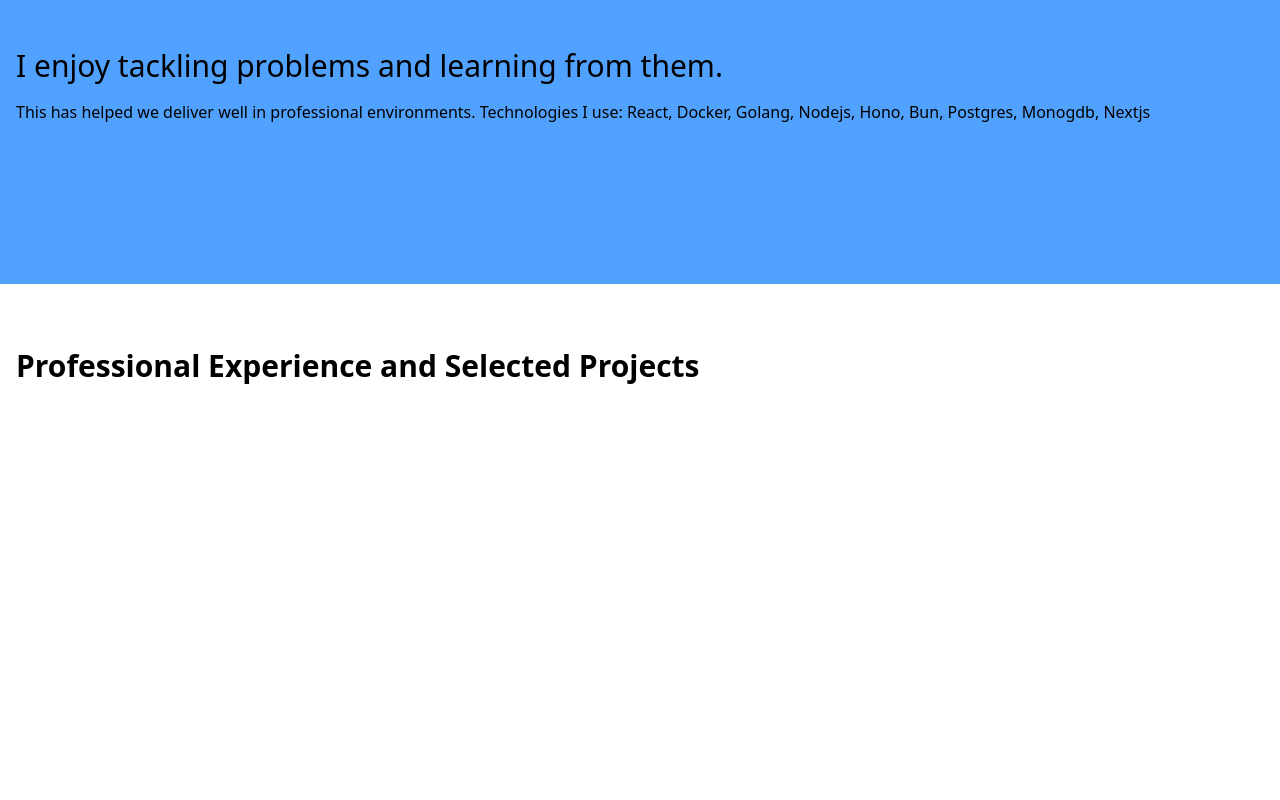
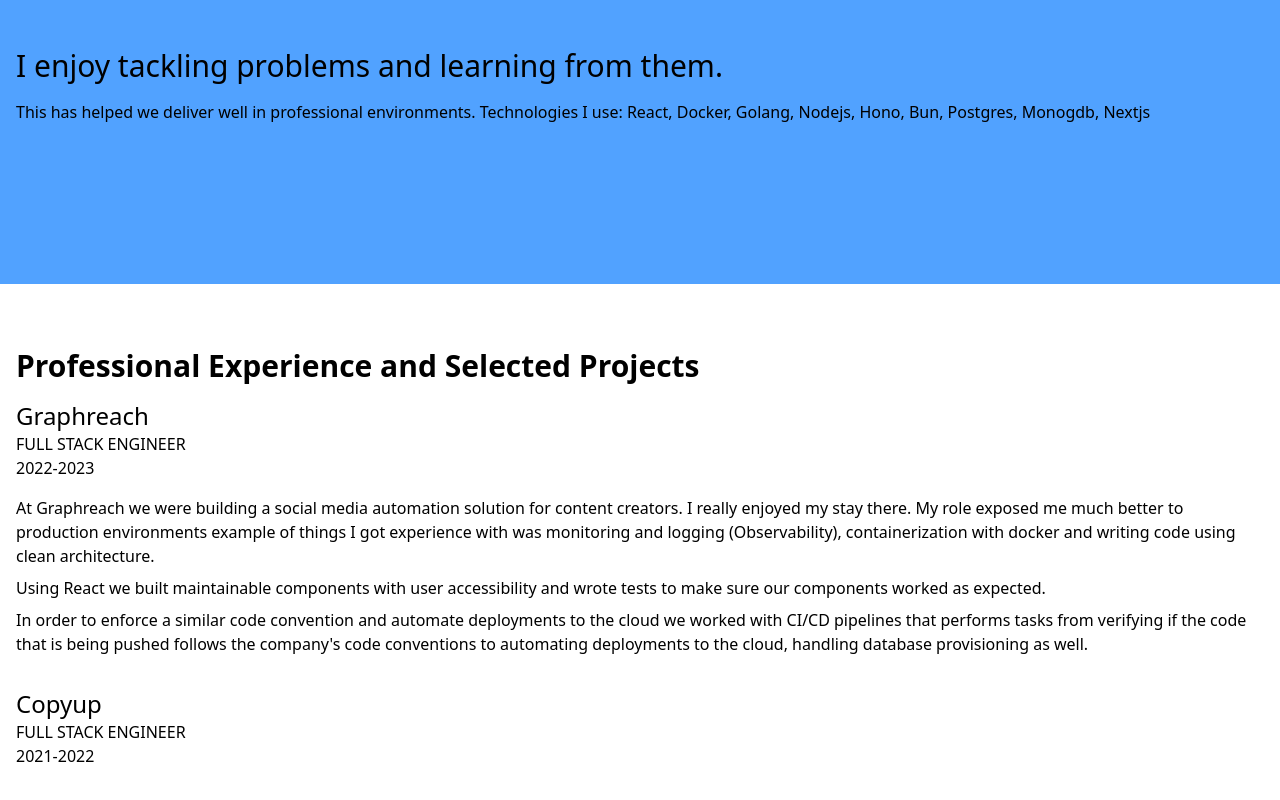
Before and after one commit to fagbenjaenoch/portfolio-v1, a React (Vite) app: page / in a window 1280 px wide. Shown: the part 912-1712 px from the top of the page. Before the commit the page ends 1360 px from the top, so only its background shows below. Built offline with nearby package versions, Linux system fonts and the light colour scheme.

Commit message:
added professional experience for graphreach

```diff
--- a/src/App.tsx
+++ b/src/App.tsx
@@ -14,6 +14,10 @@
 		title: "Projects",
 		href: "/projects",
 	},
+	{
+		title: "Resumé",
+		href: "/resumé",
+	},
 ];
 
 export default function App() {
@@ -27,9 +31,6 @@
 							{title}
 						</a>
 					))}
-					<a href="/resumé" className="cursor-pointer">
-						Resumé
-					</a>
 				</div>
 			</div>
 			<div className="px-4 h-[100dvh] pt-[20rem]">
@@ -60,6 +61,48 @@
 				<h2 className="text-3xl font-bold">
 					Professional Experience and Selected Projects
 				</h2>
+				<div className="mt-4">
+					<ul>
+						<li>
+							<div>
+								<h4 className="text-2xl">Graphreach</h4>
+								<span className="uppercase">Full Stack Engineer</span>
+								<span className="block">2022-2023</span>
+								<p className="mt-4">
+									At Graphreach we were building a social media automation
+									solution for content creators. I really enjoyed my stay there.
+									My role exposed me much better to production environments
+									example of things I got experience with was monitoring and
+									logging (Observability), containerization with docker and
+									writing code using clean architecture.
+								</p>
+								<p className="mt-2">
+									{/*// TODO: Replace the margin top with line height*/}
+									Using React we built maintainable components with user
+									accessibility and wrote tests to make sure our components
+									worked as expected.
+								</p>
+								<p className="mt-2">
+									{/*// TODO: Replace the margin top with line height*/}
+									In order to enforce a similar code convention and automate
+									deployments to the cloud we worked with CI/CD pipelines that
+									performs tasks from verifying if the code that is being pushed
+									follows the company's code conventions to automating
+									deployments to the cloud, handling database provisioning as
+									well.
+								</p>
+							</div>
+						</li>
+						<li className="mt-8">
+							<div>
+								<h4 className="text-2xl">Copyup</h4>
+								<span className="uppercase">Full Stack Engineer</span>
+								<span className="block">2021-2022</span>
+								<p className="mt-2"></p>
+							</div>
+						</li>
+					</ul>
+				</div>
 			</div>
 		</div>
 	);
```
